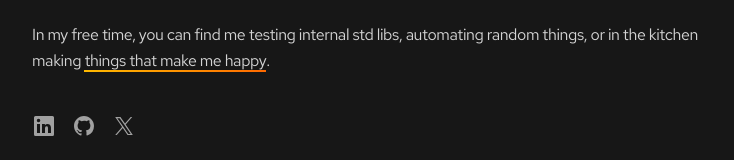
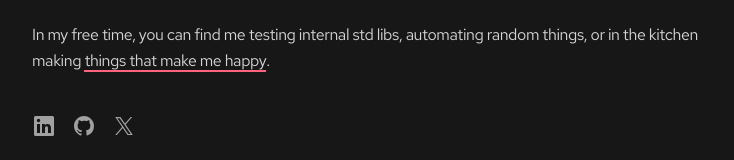
Before and after one commit to salimabsi/salimabsi.me, a Next.js app: page / in a window 1280 px wide. Shown: the part 401-561 px from the top of the page, without its empty margins (272-1006 px from the left). Built offline with nearby package versions, Linux system fonts and the light colour scheme.

Commit message:
refactor: update highlighted text color

```diff
--- a/src/app/page.tsx
+++ b/src/app/page.tsx
@@ -21,7 +21,7 @@ export default function Home() {
           In my free time, you can find me testing internal std libs, automating random things, or in the kitchen making{' '}
           <span className="relative inline-block">
             <span className="relative z-10">things that make me happy</span>
-            <span className="absolute bottom-0.5 left-0 w-full h-0.5 bg-linear-to-r from-amber-500 to-orange-600 dark:from-amber-400 dark:to-orange-500"></span>
+            <span className="absolute bottom-0.5 left-0 w-full h-0.5 bg-rose-600 dark:bg-rose-400"></span>
           </span>.
         </p>
       </div>
```
